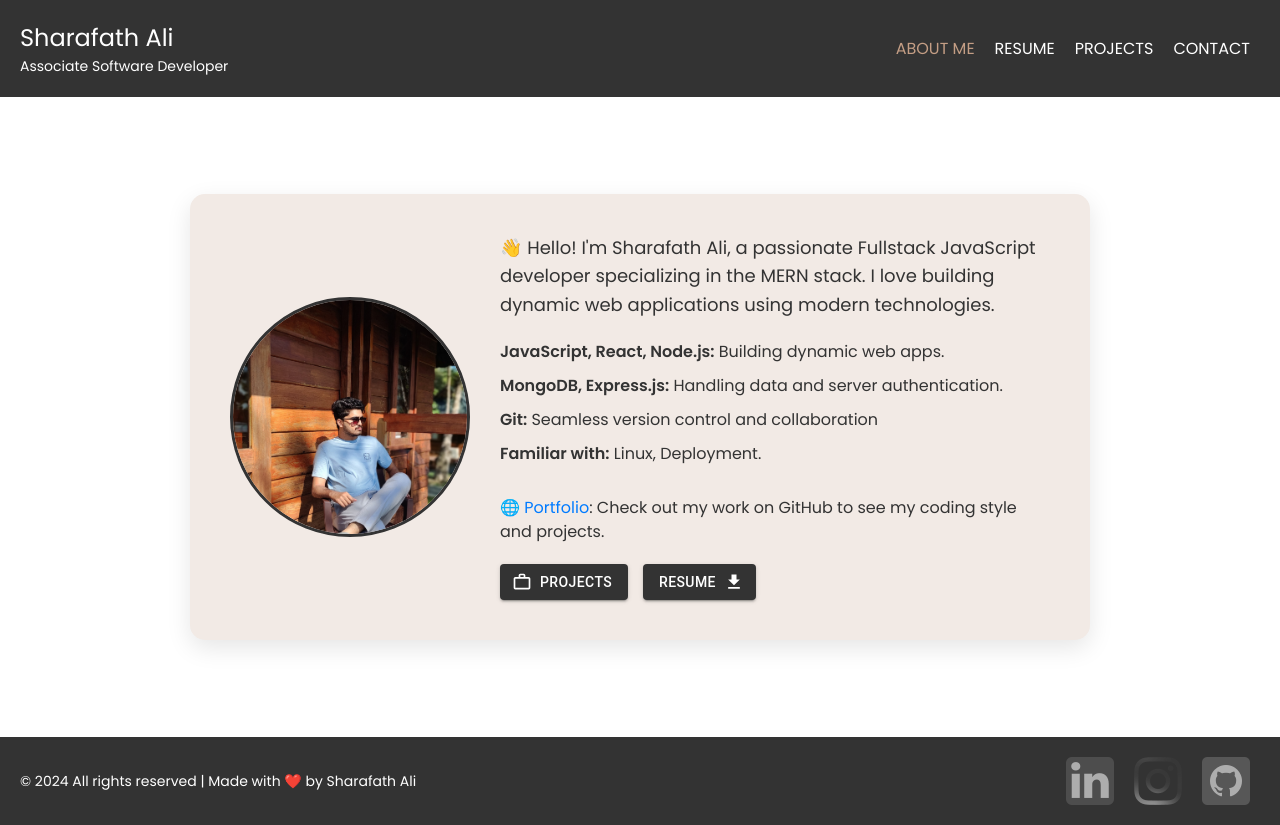
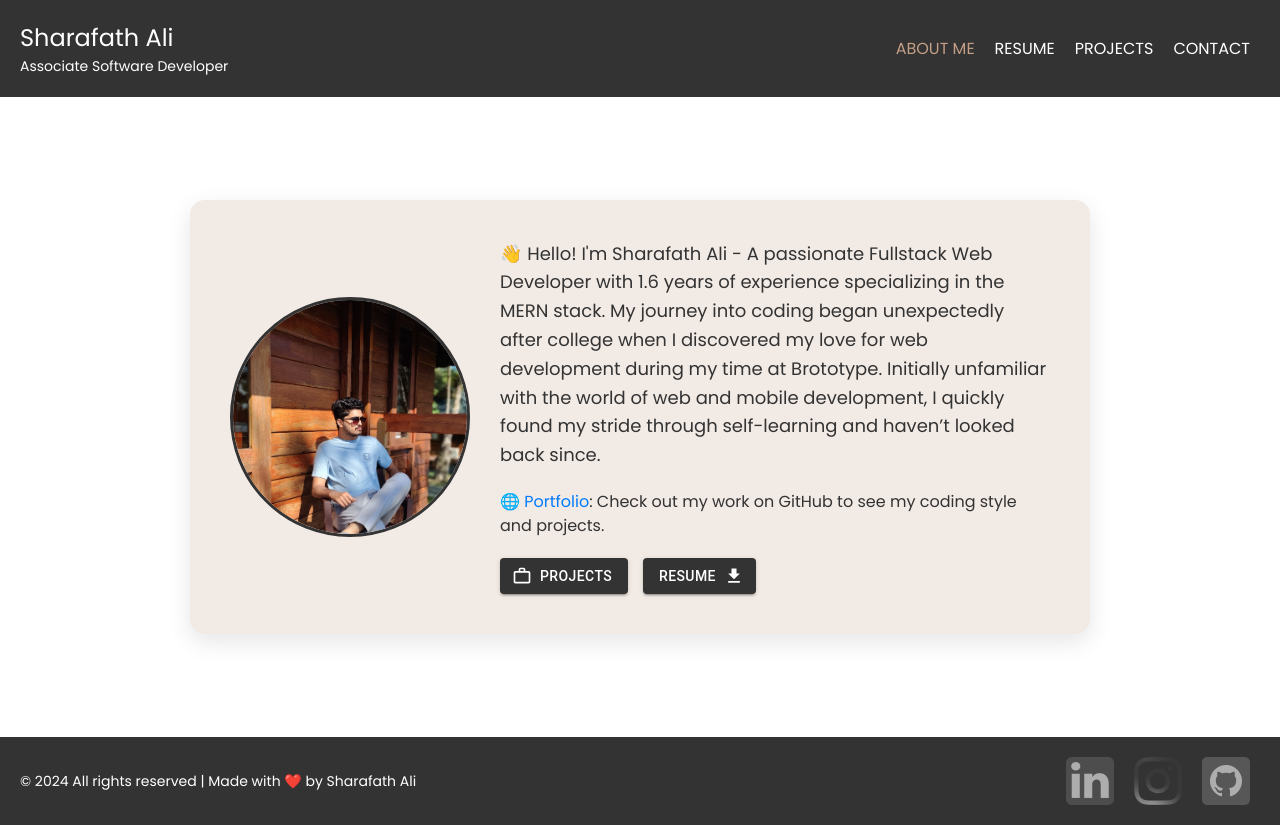
Before and after one commit to sharafath-ali/Personal-website, a React (Create React App) app: page / in a window 1280 px wide. Built offline with nearby package versions, Linux system fonts and the light colour scheme; a web font is replaced by a local one.

Commit message:
updated the about

```diff
--- a/src/components/Body.jsx
+++ b/src/components/Body.jsx
@@ -23,11 +23,10 @@ function Body() {
         <img src={Profile} alt="Profile" className="profile-pic" />
         <div className="profile-info">
           <p className="description">
-            👋 Hello! I'm Sharafath Ali, a passionate Fullstack JavaScript
-            developer specializing in the MERN stack. I love building dynamic
-            web applications using modern technologies.
+            👋 Hello! I'm Sharafath Ali -             A passionate Fullstack Web Developer with 1.6 years of experience specializing in the MERN stack.
+ My journey into coding began unexpectedly after college when I discovered my love for web development during my time at Brototype. Initially unfamiliar with the world of web and mobile development, I quickly found my stride through self-learning and haven’t looked back since.
           </p>
-          <ul className="skills">
+          {/* <ul className="skills">
             <li>
               <strong>JavaScript, React, Node.js:</strong> Building dynamic web
               apps.
@@ -42,7 +41,7 @@ function Body() {
             <li>
               <strong>Familiar with:</strong> Linux, Deployment.
             </li>
-          </ul>
+          </ul> */}
           <p className="portfolio">
             🌐{" "}
             <a
```
